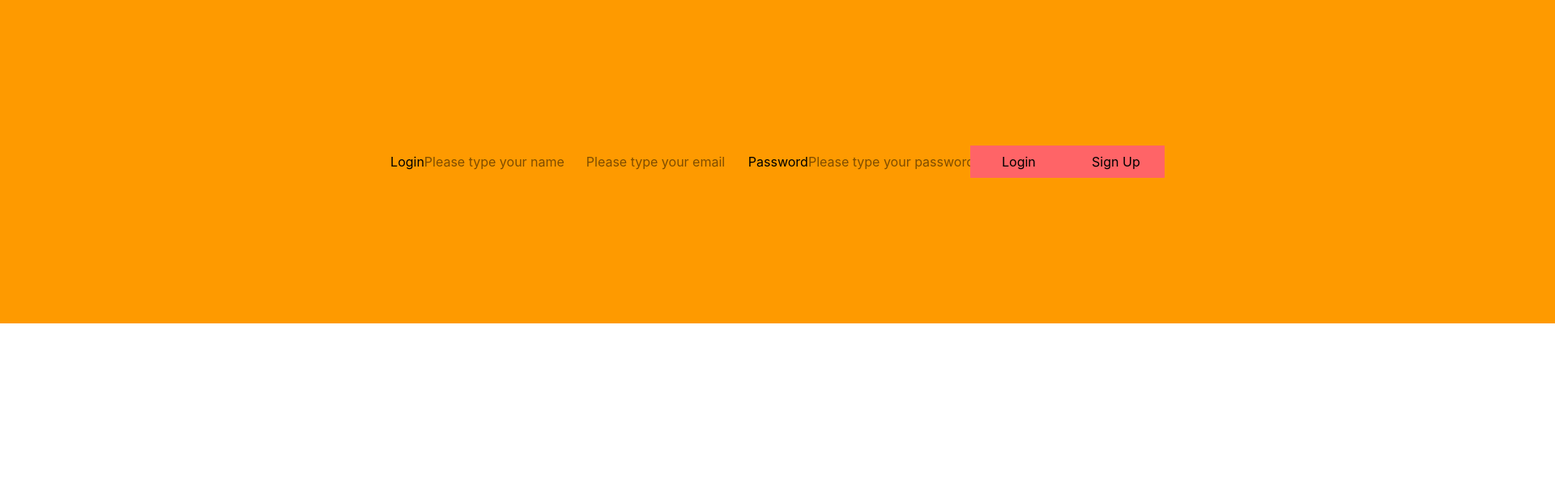
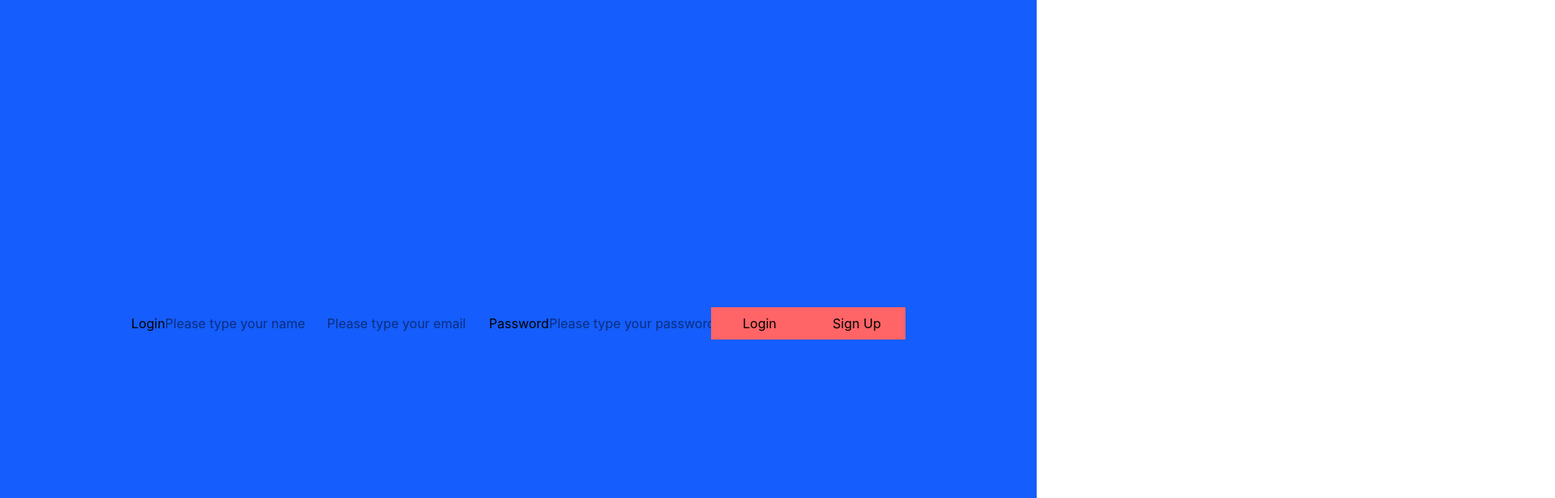
Before and after one commit to staten-island-tech/vue-supabase-project-2026-yogurt, a Vue app in the folder basketball/: page / in a window 1280 px wide. Shown: the top 616 px of the page at 81% size, 1920 px wide, since content can reach past the window. Built offline with nearby package versions, Linux system fonts and the light colour scheme.

Commit message:
asdfghjkl

```diff
--- a/basketball/src/views/login.vue
+++ b/basketball/src/views/login.vue
@@ -1,5 +1,5 @@
 <template>
-    <div class="bg-amber-500 w-480 h-100 flex flex-wrap justify-center items-center">
+    <div class="bg-blue-600 h-screen flex flex-wrap justify-center items-center">
         Login
         <input v-model="name" placeholder="Please type your name" class="w-50"></input>
         <input v-model="user" placeholder="Please type your email" class="w-50"></input>
```
